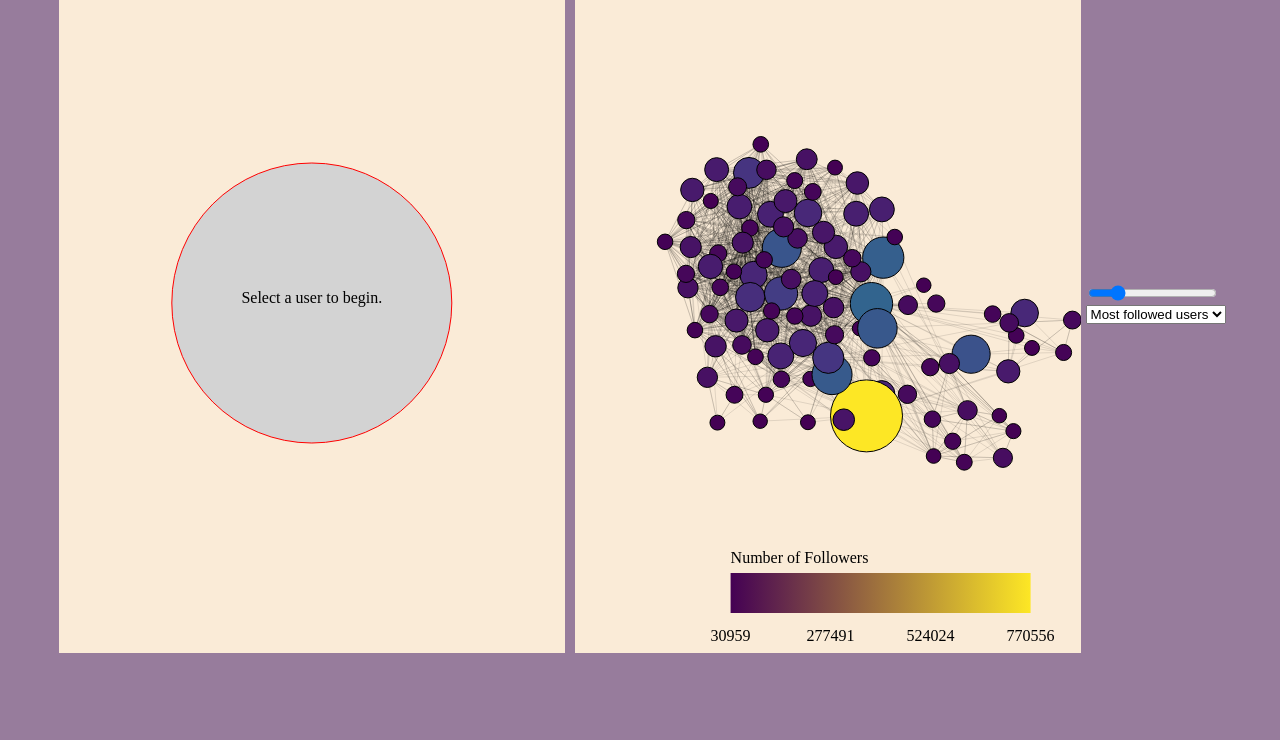
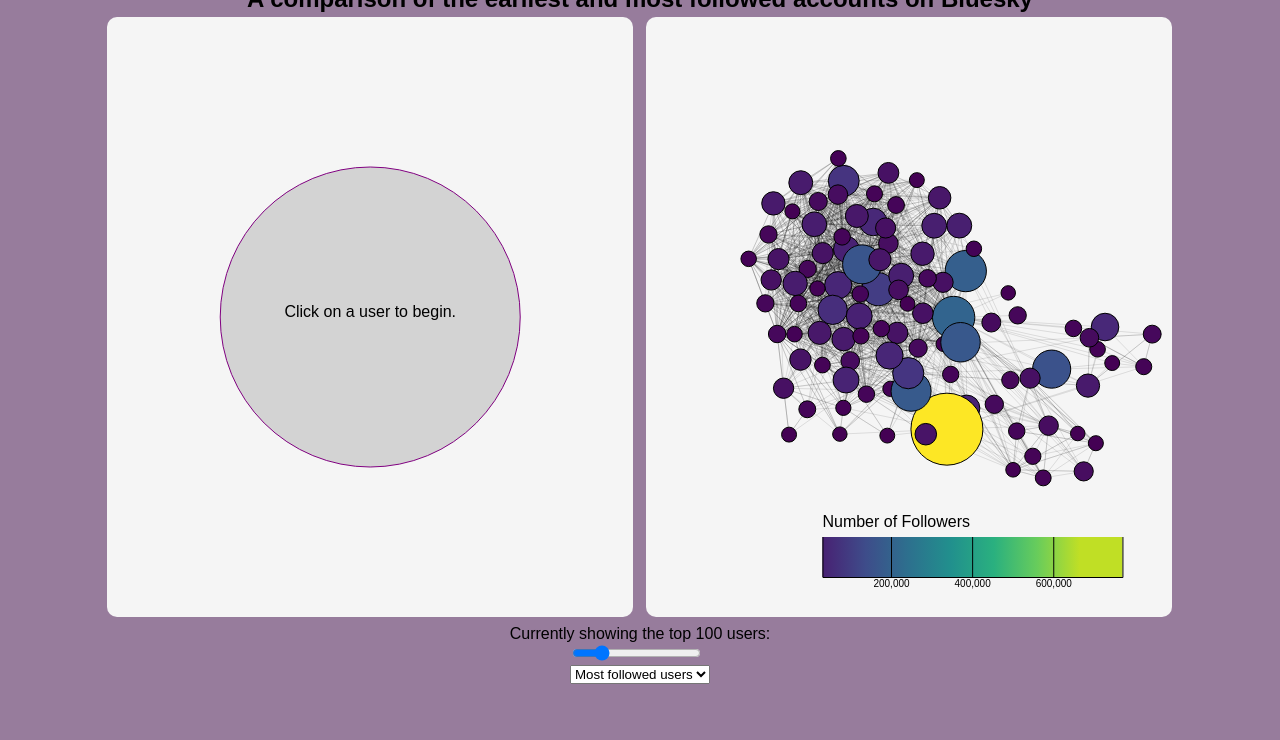
Before and after one commit to Jaccident2910/datavis, a plain HTML site: page index.html in a window 1280 px wide. Shown: the part 60-800 px from the top of the page. Drawn offline with nearby package versions, Linux system fonts and the light colour scheme.

Commit message:
Updating the git with the final part of the project I forgot to upload

```diff
--- a/css/styles.css
+++ b/css/styles.css
@@ -1,21 +1,47 @@
 body {
     background-color: #977c9c;
     display: flex;
-    justify-content: center;
+  align-items: center;
+  flex-direction: column;
+  font-family: sans-serif;
+}
+
+.title {
+  margin: 0px;
+
+}
+
+#viewArea{
+  display:block;
+  justify-content: center;
+  min-width: 100%;
+  flex-basis: 100% ;
+  flex-grow: 1;
+  flex-direction: row;
+  align-items: center;
+}
+
+#svgArea {
+  display: block;
+  width: 85%;
+  margin-left: auto;
+  margin-right: auto;
 }
 
 svg {
-    background-color: antiquewhite;
-    width: 40%;
-    height: 700px;
-    max-height: 60%;
-    margin: 5px;
+  background-color: WhiteSmoke;
+  width: 49%;
+  height: 75vh;
+  margin: 4px;
+  border-radius: 10px;
 }
 
+
 #inputArea {
-    flex-direction: column;
-    margin-top: auto;
-    margin-bottom: auto;
+    display: block;
+    margin-left: auto;
+    margin-right: auto;
+    align-content: center;
 }
 
 
@@ -29,7 +55,7 @@ svg {
     font-size: 12px;
     font-weight: 500;
     padding: 8px;
-    min-width: 160px;
+    min-width: 50px;
     color: #333;
   }
   .tooltip-title {
@@ -42,6 +68,11 @@ svg {
     padding-left: 20px;
   }
 
+  .centreCircle {
+    fill: lightgray;
+    stroke: purple;
+  }
+
 
   .bar1 {
     fill: gold
@@ -50,3 +81,7 @@ svg {
   .bar2 {
     fill: purple
   }
+
+ #sliderCounter {
+  margin:0;
+ }
--- a/index.html
+++ b/index.html
@@ -6,9 +6,15 @@
     <link rel="stylesheet" href="./css/styles.css">
   </head>
   <body>
+      <h1 class="title">The Early Bird Gets the Worm?</h1>
+      <h2 class="title">A comparison of the earliest and most followed accounts on Bluesky</h2>
+    <div id="viewArea">
+      <div id="svgArea">
         <svg id="svg1" width="400" height="800"></svg>
         <svg id="svg2" width="400" height="800"></svg>
-    </br>
+      </div>
+    </div>
+    <p id = "sliderCounter">Currently showing the top <span id="nodeCount">100</span> users:</p>
     <div id="inputArea">
       <input type="range" min="1" max="500" value="100" class="slider" id="dataSlider">
       </br>
--- a/js/colourbar.js
+++ b/js/colourbar.js
@@ -14,10 +14,6 @@ export const colourbar = (parent, props) => {
       .attr('class', 'legend')
       .attr('transform', d => `translate(${x},${y})`);
 
-  // Legend rectangle
-  const legendRect = legendG.append('rect')
-      .attr('width',  barWidth)
-      .attr('height', barHeight);
 
   // Legend title
   legendG.append('text')
@@ -27,31 +23,36 @@ export const colourbar = (parent, props) => {
 
   // Legend labels
   const extent = colourScale.domain();
-  const ticks = Array.from(Array(nTicks).keys())
-    .map( d => (extent[0] + (extent[1]-extent[0])*d/(nTicks-1)) );
-  legendG.selectAll('.legend-label').data(ticks)
-    .enter().append('text')
-      .attr('class', 'legend-label')
-      .attr('text-anchor', 'middle')
-      .attr('y', 27.5 + barHeight)
-      .attr('x', (d,i) => Math.round(barWidth*i/(nTicks-1)))
-      .text(d => Math.round((Math.round(d*10000))/10000));
 
-  const legendStops = [
-    { color: colourScale(extent[0]), value: extent[0], offset: 0},
-    { color: colourScale(extent[1]), value: extent[1], offset: 100},
-  ];
 
-  // Linear gradient to be used for the legend
-  const linearGradient = parent.append('linearGradient')
-    .attr("id", "legend-gradient");
+  let axisScale = d3.scaleLinear()
+  .domain(colourScale.domain())
+  .range([0,barWidth])
 
-  // Update gradient for legend
-  linearGradient.selectAll('stop').data(legendStops)
-    .enter().append('stop')
-      .attr('offset', d => d.offset)
-      .attr('stop-color', d => d.color);
+  let axisBottom = g => g
+    .attr("class", `x-axis`)
+    .attr("transform", `translate(${x},${y + barHeight})`)
+    .call(d3.axisBottom(axisScale)
+      .ticks(barWidth / 80)
+      .tickSize(-barHeight))
 
-  // Apply gradient to rectangle
-  legendRect.attr('fill', 'url(#legend-gradient)');
+  const linearGradient = parent.append("linearGradient")
+      .attr("id", "linear-gradient");
+
+  linearGradient.selectAll("stop")
+    .data(colourScale.ticks().map((t, i, n) => ({ offset: `${100*i/n.length}%`, colour: colourScale(t) })))
+    .enter().append("stop")
+    .attr("offset", d => d.offset)
+    .attr("stop-color", d => d.colour);
+
+  parent.append('g')
+    .attr("transform", `translate(${x},${y})`)
+    .append("rect")
+    .attr('transform', `translate(0, 0)`)
+	.attr("width", barWidth)
+	.attr("height", barHeight)
+	.style("fill", "url(#linear-gradient)");
+
+  parent.append('g')
+    .call(axisBottom);
 }
--- a/js/forceDiagram.js
+++ b/js/forceDiagram.js
@@ -3,7 +3,7 @@ import { colourbar } from "./colourbar.js"
 let simulation = d3.forceSimulation()
 
 let nodeSize = 0.04
-
+const tooltipPadding = 15;
 const minimumNodeSize = 2
 
 let barWidth = 300
@@ -11,7 +11,6 @@ let barWidth = 300
 
 function drag(simulation) {
   function dragstarted(event) {
-    console.log(event.subject)
     if (!event.active) simulation.alphaTarget(0.3).restart();
     event.subject.fx = event.subject.x;
     event.subject.fy = event.subject.y;
@@ -36,11 +35,12 @@ function drag(simulation) {
 }
 
 
-
+// The three functions below execute in different contexts and require slightly different handling of the data
+// However, they do basically do the same thing
+// If I had time to refactor the code, this would be the main priority.
 
 export function initForceDiagram(parent, props) {
 
-    console.log(parent)
     const {fullData,
         getSelectedNode,
       setSelectedNode,
@@ -51,43 +51,22 @@ export function initForceDiagram(parent, props) {
       colourValue
     } = props
 
-    /*
-    let minVal = Math.min(...fullData.winnerNodes.map(colourValue))
-    let maxVal = Math.max(...fullData.winnerNodes.map(colourValue))
-    const colourScale = d3.scaleSequential()
-    .domain([minVal, maxVal])
-    .interpolator(d3.interpolateViridis);*/
-
-
-    console.log("colour scale")
-    console.log(fullData.winnerNodes.map(colourValue))
-    console.log(colourScale.domain())
-
-
-
 
         let winnerNodes = fullData.winnerNodes
         let winnerLinks = fullData.winnerLinks
 
+        // Compute dimensions of screen
         const compHeight = parent.node().getBoundingClientRect().height
         const compWidth = parent.node().getBoundingClientRect().width
 
         let maxNodeSize = winnerNodes.map(d=> d.inGraphFollowsNum + d.outGraphFollows).reduce((a, b) => Math.max(a, b), -Infinity);
         nodeSize = 36/ Math.sqrt(maxNodeSize)
 
-        //console.log(compHeight)
-        //console.log(compWidth)
-
-        //console.log(winnerNodes)
-        //console.log(winnerLinks)
-
-
-
-
         const chart = parent.selectAll('mainChart').data([null])
         .join('g')
         .attr('class', 'mainChart')
 
+        // Set up simulation
         simulation
         .force('link',   d3.forceLink().id(d => d.id))
         .force('charge', d3.forceManyBody().strength(-70))
@@ -95,60 +74,28 @@ export function initForceDiagram(parent, props) {
 
         simulation.nodes(winnerNodes);
         simulation.force('link').links(winnerLinks);
-        console.log(simulation)
 
-        // Colour scale
-        //const colorScale = d3.scaleOrdinal(d3.schemePaired)
-        //  .domain(data.nodes.map(d => d.group));
+        // Set up event listeners
         const clickNode = (event) => {
           setSelectedNode(event.target.id)
-          //console.log(event.target.id)
         }
         const mouseoverNode = (event) => {
           let currentHover = getHoveredNode()
             if(currentHover != event.target.id) {
                 setHoveredNode(event.target.id)
             }
-          //console.log(selectedNode)
-          /*
-          chart.selectAll('circle').data(winnerNodes)
-          .join('circle')
-            .attr('stroke', d=> {
-              if(d.id == selectedNode) {return('white')}
-              else {return('None')}
-          })
-          chart.selectAll('line').data(winnerLinks)
-          .join('line')
-          .attr('opacity', d=> {
-              if(d.source.id == selectedNode || d.target.id == selectedNode) {return(1)}
-              else {return(0.1)}
-          })
-          .attr('stroke', d=> {
-              if(d.source.id == selectedNode || d.target.id == selectedNode) {return('#0F0')}
-              else {return('#000')}
-          })
-            */
+            d3.select('#tooltip')
+            .style('display', 'block')
+            .style('left', (event.pageX + tooltipPadding) + 'px')
+            .style('top', (event.pageY + tooltipPadding) + 'px')
+            .html(`
+              <div class="tooltip-title"> User: ${event.target.id}</div>
+              `);
       }
 
       const mouseoutNode = (event) => {
         setHoveredNode(null)
-          /*chart.selectAll('circle').data(winnerNodes)
-          .join('circle')
-            .attr('stroke', d=> {
-              if(d.id == selectedNode) {return('white')}
-              else {return('None')}
-          })
-          chart.selectAll('line').data(winnerLinks)
-          .join('line')
-          .attr('opacity', d=> {
-              if(d.source.id == selectedNode || d.target.id == selectedNode) {return(1)}
-              else {return(0.1)}
-          })
-          .attr('stroke', d=> {
-              if(d.source.id == selectedNode || d.target.id == selectedNode) {return('#0F0')}
-              else {return('#000')}
-          })
-              */
+        d3.select('#tooltip').style('display', 'none');
       }
 
         // Append links
@@ -175,15 +122,11 @@ export function initForceDiagram(parent, props) {
                 }
               })
               .attr('stroke', d=> {
-                if(d.id == getHoveredNode()) {
-                  console.log(d.id)
-                  console.log(colourValue(d))
-                  return('white')}
+                if(d.id == getHoveredNode()) { return('white') }
                 if (d.id == getSelectedNode() && getSelectedNode() != null) {return('aqua')}
                 else {return('black')}
             })
               .attr('id', d=>{
-                //console.log(d)
                 return(d.id)})
               .on('mouseover', mouseoverNode)
               .on('mouseout', mouseoutNode)
@@ -202,14 +145,13 @@ export function initForceDiagram(parent, props) {
               .attr('cy', d => d.y);
         });
 
-        chart.call(d3.zoom()
+        // Z O O M
+        parent.call(d3.zoom()
         .scaleExtent([0, 8])
         .translateExtent([[0, 0], [compWidth, compHeight]])
         .on('zoom', event => chart.attr('transform', event.transform)));
-    /* */
 
-
-
+    // Add legend
     parent.call(colourbar, {
       colourScale,
       nTicks: 4,
@@ -224,7 +166,6 @@ export function initForceDiagram(parent, props) {
 
 export function updateForceDiagram(parent, props) {
 
-  //console.log(parent)
   const {fullData,
     getSelectedNode,
     setSelectedNode,
@@ -235,27 +176,20 @@ export function updateForceDiagram(parent, props) {
     colourValue
   } = props
 
-
+  // Get the nodes and links from the data
   let winnerNodes = fullData.winnerNodes
   let winnerLinks = fullData.winnerLinks
 
+  // Compute dimensions of SVG
   const compHeight = parent.node().getBoundingClientRect().height
   const compWidth = parent.node().getBoundingClientRect().width
   const chart = parent.selectAll('.mainChart').data([null])
         .join('g')
         .attr('class', 'mainChart')
 
+  // Adding more event listeners just slows down the program unnecessarily - none added here
 
-
-        /*
-        const mouseoverNode = (event) => {
-            setSelectedNode(event.target.id, fullData)
-        }
-
-        const mouseoutNode = (event) => {
-            setSelectedNode(null, fullData)
-        }
-            */
+  // Append links
   const links = chart.selectAll('line').data(winnerLinks, d=> d.source.id + "-" + d.target.id)
         .join('line')
         .attr('opacity', d=> {
@@ -272,10 +206,7 @@ export function updateForceDiagram(parent, props) {
         const nodes = chart.selectAll('circle').data(winnerNodes, d=> d.id)
             .join('circle')
               .attr('stroke', d=> {
-                if(d.id == getHoveredNode()) {
-                  console.log(d.id)
-                  console.log(colourValue(d))
-                  return('white')}
+                if(d.id == getHoveredNode()) { return('white') }
                 if (d.id == getSelectedNode() && getSelectedNode() != null) {return('aqua')}
                 else {return('black')}
             })
@@ -292,8 +223,6 @@ export function updateForceDiagram(parent, props) {
 
 export function restartForceDiagram(parent, props) {
 
-    console.log("restarting..")
-    //console.log(parent)
     const {fullData,
       getSelectedNode,
       setSelectedNode,
@@ -305,16 +234,19 @@ export function restartForceDiagram(parent, props) {
     } = props
 
 
-
+    // Get nodes and links from data
     let winnerNodes = fullData.winnerNodes
     let winnerLinks = fullData.winnerLinks
 
+
+    // Get computed height of parent SVG
     const compHeight = parent.node().getBoundingClientRect().height
     const compWidth = parent.node().getBoundingClientRect().width
 
       let maxNodeSize = winnerNodes.map(d=> d.inGraphFollowsNum + d.outGraphFollows).reduce((a, b) => Math.max(a, b), -Infinity);
       nodeSize = 36/ Math.sqrt(maxNodeSize)
 
+      // Delete everything from the SVG and start everything again
       parent.selectAll('g').remove()
       parent.selectAll('line').remove()
       parent.selectAll('circle').remove()
@@ -324,8 +256,10 @@ export function restartForceDiagram(parent, props) {
       .join('g')
       .attr('class', 'mainChart')
 
+      // Restart simulation and pray that JavaScript's garbage collector does its job.
       simulation = null
       simulation = d3.forceSimulation()
+      // Set up new simulation
       simulation
       .force('link',   d3.forceLink().id(d => d.id))
       .force('charge', d3.forceManyBody().strength(-70))
@@ -334,22 +268,32 @@ export function restartForceDiagram(parent, props) {
       simulation.nodes(winnerNodes);
       simulation.force('link').links(winnerLinks);
 
+      // event listeners need to be created again.
+      // Possible performance hit if the original listeners are also still running.
       const mouseoverNode = (event) => {
         let currentHover = getHoveredNode()
         if(currentHover != event.target.id) {
             setHoveredNode(event.target.id)
         }
+        d3.select('#tooltip')
+        .style('display', 'block')
+        .style('left', (event.pageX + tooltipPadding) + 'px')
+        .style('top', (event.pageY + tooltipPadding) + 'px')
+        .html(`
+          <div class="tooltip-title"> User: ${event.target.id}</div>
+        `);
       }
 
       const mouseoutNode = (event) => {
           setHoveredNode(null)
+          d3.select('#tooltip').style('display', 'none');
       }
 
       const clickNode = (event) => {
         setSelectedNode(event.target.id)
-            //console.log(event.target.id)
       }
 
+    // Append links
     const links = chart.selectAll('line').data(winnerLinks, d=> d.source.id + "-" + d.target.id)
         .join('line')
         .attr('opacity', d=> {
@@ -378,7 +322,6 @@ export function restartForceDiagram(parent, props) {
           else {return('black')}
       })
         .attr('id', d=>{
-                //console.log(d)
           return(d.id)})
         .on('mouseover', mouseoverNode)
         .on('mouseout', mouseoutNode)
@@ -398,11 +341,14 @@ export function restartForceDiagram(parent, props) {
               .attr('cy', d => d.y);
         });
 
+        // Zoom
         parent.call(d3.zoom()
         .scaleExtent([1, 8])
         .translateExtent([[0, 0], [compWidth, compHeight]])
         .on('zoom', event => chart.attr('transform', event.transform)));
 
+
+        // Append legend.
         parent.call(colourbar, {
           colourScale,
           nTicks: 4,
--- a/js/novelVis.js
+++ b/js/novelVis.js
@@ -2,14 +2,13 @@ import barChart from "./barChart.js"
 
 let activeUser = null
 
-let circleRadius = 140
+let circleRadius = 150
 let legsLength = 2 // multiplier
 
 const tooltipPadding = 15;
 
 export function initNovelVis(parent, props) {
 
-    //console.log(parent)
     const {fullData,
         getSelectedNode,
       setSelectedNode,
@@ -32,17 +31,14 @@ export function initNovelVis(parent, props) {
     .attr('class', 'centreCircle')
     .attr('transform', `translate(${compWidth/2}, ${compHeight/2})`)
     .attr('r', circleRadius)
-    .attr('fill', 'lightgray')
-    .attr('stroke', 'red')
 
-    //console.log(fullData)
 
     const centreData = chart.selectAll('.centreData').data([null])
         .join('g')
         .attr('class', 'centreData')
         .attr('transform', `translate(${compWidth/2}, ${compHeight/2})`)
         .append('text')
-        .text('Select a user to begin.')
+        .text('Click on a user to begin.')
         .attr('text-anchor', 'middle')
 }
 
@@ -90,14 +86,12 @@ export function updateNovelVis(parent, props) {
         }}
 
         const mouseoutNode = (event) => {
-            console.log("Mouse out")
             setHoveredNode(null)
             d3.select('#tooltip').style('display', 'none');
         }
 
         const clickNode = (event) => {
           setSelectedNode(event.target.id)
-          //console.log(event.target.id)
           d3.select('#tooltip').style('display', 'none');
         }
 
@@ -111,7 +105,7 @@ export function updateNovelVis(parent, props) {
     const centreData = chart.selectAll('.centreData').data([null])
     .join('g')
     .attr('class', 'centreData')
-    .attr('transform', `translate(${compWidth/2 - centreWidth/2}, ${compHeight/2 - centreHeight/2})`)
+    .attr('transform', `translate(${compWidth/2 - centreWidth/2 - 10}, ${compHeight/2 - centreHeight/2})`)
 
 
 
@@ -119,20 +113,8 @@ export function updateNovelVis(parent, props) {
 
     let activeUserData = fullData.winnerNodes.find(d=> d.id == activeUser)
 
-    //console.log(activeUserData)
-
-    /* OLD: Display text of user
-
-    centreData.append('text')
-    .text("Out of graph followers: " + activeUserData.outGraphFollows)
-    .attr('text-anchor', 'middle')
-    .attr('transform', `translate(0, ${20})`)
-
-    */
-
-    // NEW: Bar chart of followers and following
-    // It would've been nice to have this in a different file, but oh well
-    if (typeof(activeUserData) != "undefined") {
+    // Bar chart of followers and following
+    if (typeof(activeUserData) != "undefined" && activeUser != null) {
 
         centreData.append('text')
         .text("User: " + activeUser)
@@ -172,15 +154,12 @@ export function updateNovelVis(parent, props) {
 
     let activeInGraphFollows = []
 
-    //console.log(fullData.winnerLinks)
     for (let linkIndex in fullData.winnerLinks) {
         let link = fullData.winnerLinks[linkIndex]
-        //console.log(link)
         if (link.source.id == activeUser) {
             activeInGraphFollows.push(link.target.id)
         }
     }
-    console.log(activeInGraphFollows)
 
     // display legs
 
@@ -192,14 +171,13 @@ export function updateNovelVis(parent, props) {
 
     for (let legIndex= 0; legIndex < activeInGraphFollows.length; legIndex++) {
         let leg = activeInGraphFollows[legIndex]
-        //console.log("leg: " + leg)
         let sine = circleRadius * Math.sin(legIndex * angleDiff)
         let cosine = circleRadius * Math.cos(legIndex * angleDiff)
 
-        //find leg object:
+        //find leg data:
         let legData = fullData.winnerNodes.find(d=> d.id == leg)
 
-        //console.log(activeInGraphFollows.length)
+
         // start at vertical
         legsGroup.append('line')
         .attr('x1', compWidth/2 + (cosine))
@@ -209,8 +187,6 @@ export function updateNovelVis(parent, props) {
         .attr('stroke', colourScale(colourValue(legData)) )
         .attr('stroke-width', (d) => {
             if (leg == getHoveredNode()) {
-                console.log("Hovered Node")
-                console.log(getHoveredNode())
                 return(strokeScale(colourValue(legData)) + 4)
             }
             else {
@@ -225,6 +201,7 @@ export function updateNovelVis(parent, props) {
     }
 }
 else {
+    // If the user is no longer in the current data context, show this:
     const centreData = chart.selectAll('.centreData').data([null])
     .join('g')
     .attr('class', 'centreData')
```
Also changed, not shown: js/barChart.js (+16 -38 lines), js/index.js (+8 -24 lines), js/loadAndProcessData.js (+8 -17 lines). Lines whose indentation alone changed are shown as unchanged.
